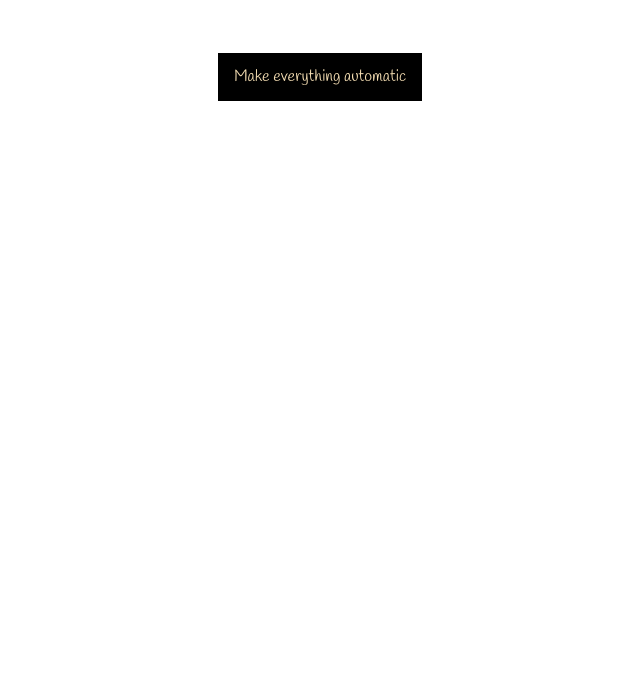
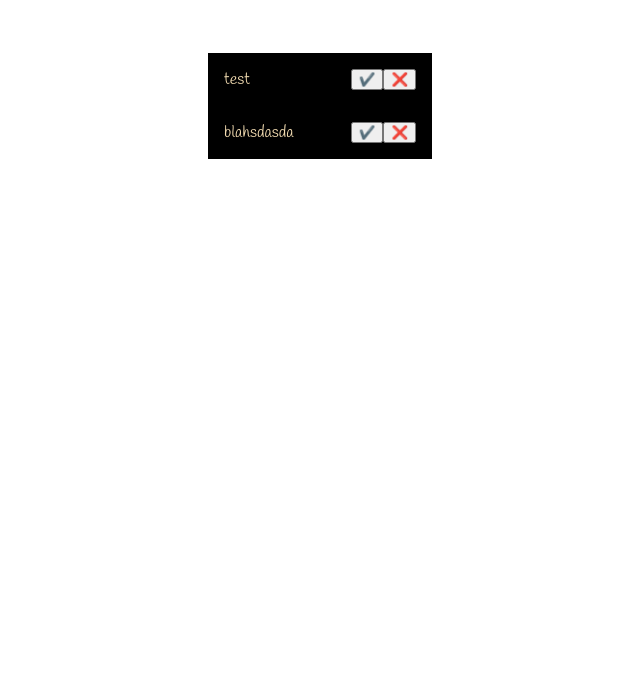
Before and after one commit to AndreiTotoro/to-do-list, a website built with webpack: page dist/index.html in a window 1280 px wide. Shown: the part 123-800 px from the top of the page, without its empty margins (320-960 px from the left). Built offline with nearby package versions, Linux system fonts and the light colour scheme.

Commit message:
Automated task creation

```diff
--- a/src/pageLoad.css
+++ b/src/pageLoad.css
@@ -18,7 +18,10 @@ body{
 .taskCard{
     background-color: black;
     color: wheat;
+    display: flex;
+    align-items: baseline;
+    justify-content: space-between;
     margin: auto;
     padding: 1rem;
-    width: fit-content;
+    width: 15vw;
 }
--- a/src/pageLoad.js
+++ b/src/pageLoad.js
@@ -1,21 +1,19 @@
 import {elementCreator} from "./elementCreator"
+import {taskMaker} from "./taskMaker"
 import './cssReset.css'
 import './pageLoad.css'
+
 
 const domElements = {
     main: elementCreator().divMaker("main"),
     logo: elementCreator().elMaker("h1", "Andrew's To Do List", "logo"),
-    tasks: [{
-        taskCard: elementCreator().divMaker("taskCard"),
-        title: elementCreator().elMaker("h1", "Make everything automatic", "taskText"),
-    }]
 }
 
 const pageLoad = () =>{
     elementCreator().bodyAppender(domElements.main)
     elementCreator().appender(domElements.main, domElements.logo)
-    elementCreator().bodyAppender(domElements.tasks[0].taskCard)
-    elementCreator().appender(domElements.tasks[0].taskCard, domElements.tasks[0].title)
+    taskMaker("test")
+    taskMaker("blahsdasda")
 }
 
 export {pageLoad}
--- /dev/null
+++ b/src/taskMaker.js
@@ -0,0 +1,19 @@
+import {elementCreator} from "./elementCreator"
+
+const taskMaker = (text) =>{
+   const taskAdder = {
+        taskCard: elementCreator().divMaker("taskCard"),
+        title: elementCreator().elMaker("h1", text, "taskText"),
+        buttons: elementCreator().divMaker("taskButtons"),
+        doneButton: elementCreator().elMaker("button", "✔️", "doneButton"),
+        removeButton: elementCreator().elMaker("button", "❌", "removeButton")
+    }
+    elementCreator().bodyAppender(taskAdder.taskCard)
+    elementCreator().appender(taskAdder.taskCard, taskAdder.title)
+    elementCreator().appender(taskAdder.taskCard, taskAdder.buttons)
+    elementCreator().appender(taskAdder.buttons, taskAdder.doneButton)
+    elementCreator().appender(taskAdder.buttons, taskAdder.removeButton)
+
+}
+
+export {taskMaker}
```
Also changed, not shown: dist/bundle.js.
